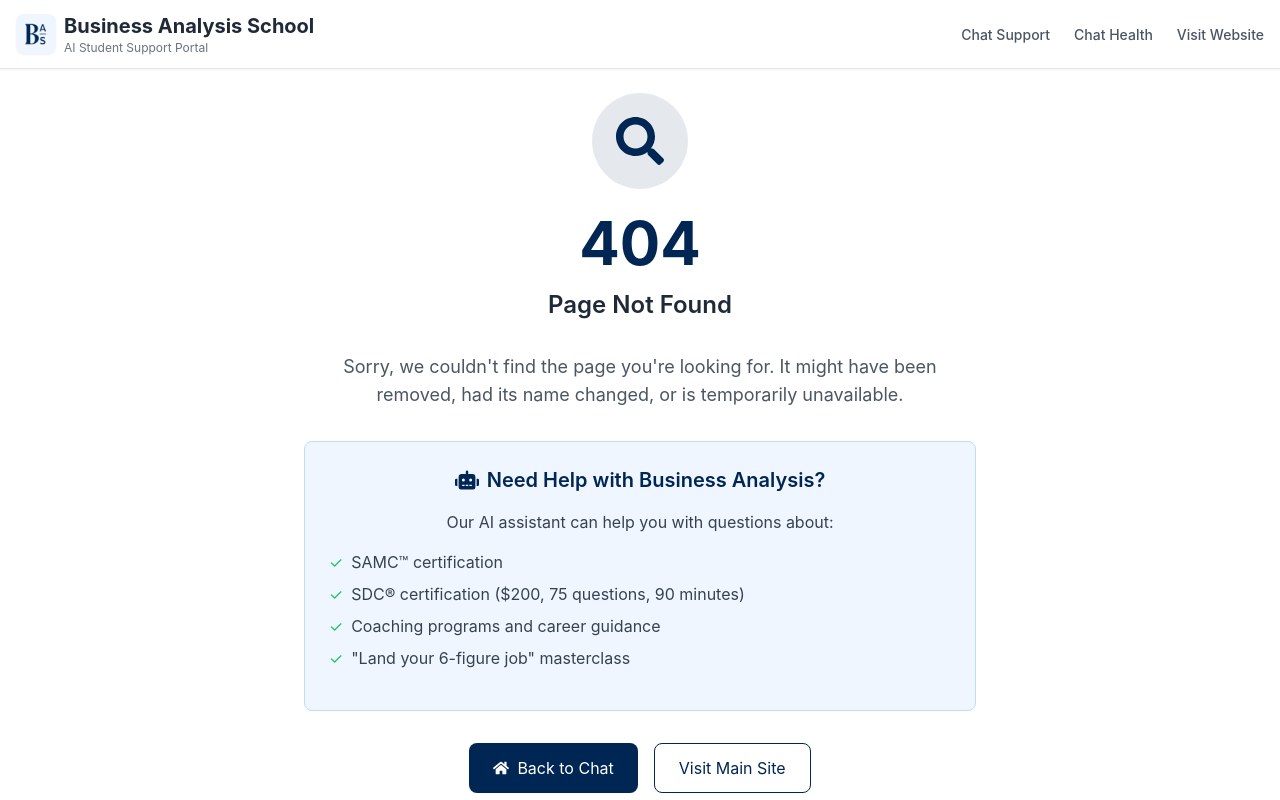
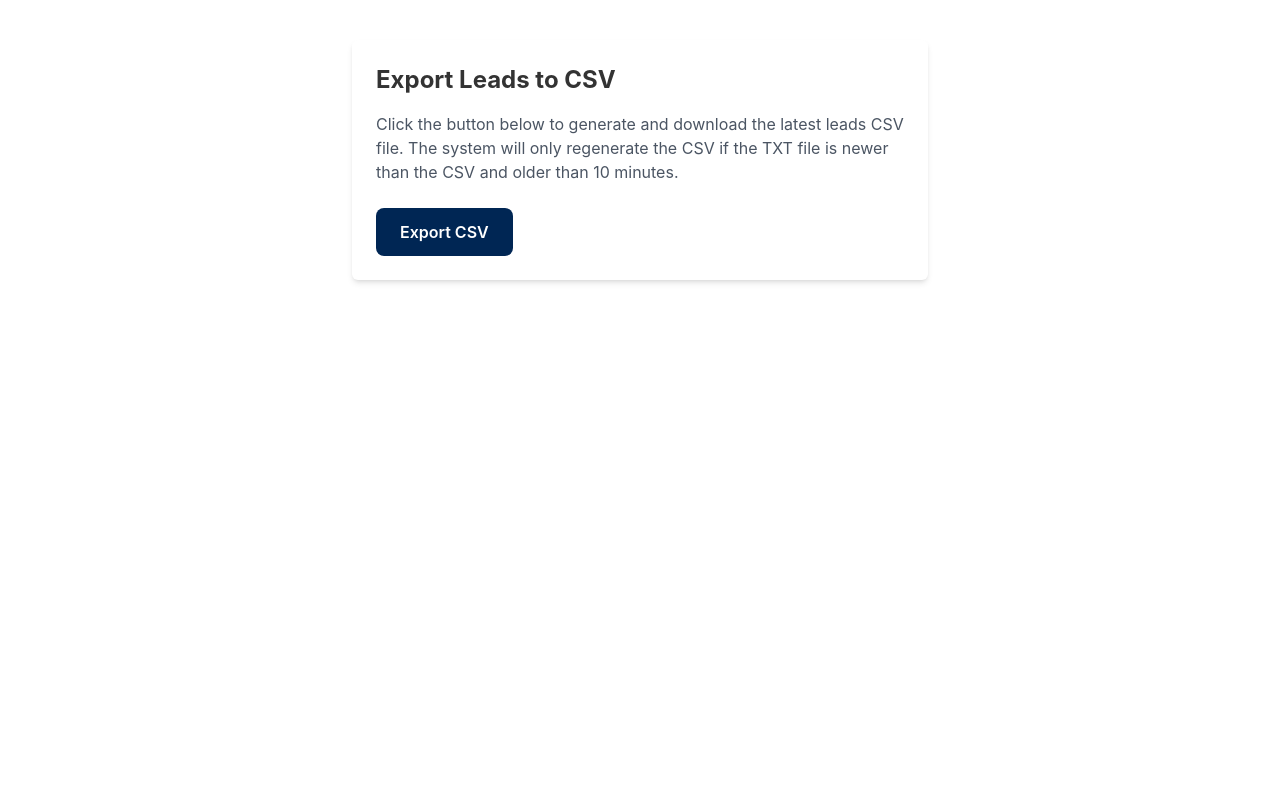
Before and after one commit to pablo-codes/eny-consulting-frontend, a React (Vite) app: page /eny-consulting-frontend/export in a window 1280 px wide. Shown: the top 800 px of the page. Built offline with nearby package versions, Linux system fonts and the light colour scheme.

Commit message:
final config

```diff
--- a/src/App.jsx
+++ b/src/App.jsx
@@ -3,6 +3,7 @@ import { BrowserRouter as Router, Routes, Route } from "react-router-dom";
 import Home from "./pages/Home";
 import Health from "./pages/Health";
 import NotFound from "./pages/NotFound";
+import LeadExportPage from "./pages/LeadExportPage";
 
 function App() {
   return (
@@ -11,6 +12,7 @@ function App() {
         <Route path="/" element={<Home />} />
         <Route path="/health" element={<Health />} />
         <Route path="/home" element={<Home />} />
+        <Route path="/export" element={<LeadExportPage />} />
         <Route path="*" element={<NotFound />} />
       </Routes>
     </Router>
--- a/src/pages/Health.jsx
+++ b/src/pages/Health.jsx
@@ -10,6 +10,7 @@ import {
 } from "react-icons/fa";
 import { checkChatHealth } from "../services/chatService";
 import { checkLeadTrackingHealth } from "../services/leadTrackingService";
+import { Link } from "react-router-dom";
 
 const Health = () => {
   const [chatHealth, setChatHealth] = useState({
@@ -199,6 +200,15 @@ const Health = () => {
           )}
         </div>
 
+        <div className="text-center">
+          <Link
+            to={"/export"}
+            className="flex items-center w-[15%] justify-center mx-auto px-6 py-3 bg-primary text-white rounded-lg hover:bg-opacity-90 transition-all duration-300 transform hover:scale-105 disabled:opacity-50 disabled:cursor-not-allowed"
+          >
+            Export Leads Data
+          </Link>
+        </div>
+
         {/* Service Information */}
         <div className="mt-12 grid grid-cols-1 md:grid-cols-3 gap-6">
           <div className="bg-blue-50 p-4 rounded-lg">
--- /dev/null
+++ b/src/pages/LeadExportPage.jsx
@@ -0,0 +1,69 @@
+import React, { useState } from "react";
+import { exportLeadsToCSV } from "../services/leadTrackingService";
+
+const LeadExportPage = () => {
+  const [isLoading, setIsLoading] = useState(false);
+  const [downloadUrl, setDownloadUrl] = useState("");
+  const [error, setError] = useState(null);
+
+  const handleExportClick = async () => {
+    setIsLoading(true);
+    setError(null);
+    setDownloadUrl("");
+
+    try {
+      const response = await exportLeadsToCSV();
+
+      if (response.data?.url) {
+        setDownloadUrl(response.data.url);
+      } else {
+        setError("CSV could not be generated.");
+      }
+    } catch (err) {
+      console.error("Error exporting CSV:", err);
+      setError("Failed to export CSV. Please try again.");
+    } finally {
+      setIsLoading(false);
+    }
+  };
+
+  return (
+    <div className="max-w-xl mx-auto p-6 bg-white shadow-md rounded-md mt-10">
+      <h1 className="text-2xl font-bold mb-4">Export Leads to CSV</h1>
+      <p className="mb-6 text-gray-600">
+        Click the button below to generate and download the latest leads CSV
+        file. The system will only regenerate the CSV if the TXT file is newer
+        than the CSV and older than 10 minutes.
+      </p>
+
+      <button
+        onClick={handleExportClick}
+        disabled={isLoading}
+        className={`px-6 py-3 rounded-lg text-white font-semibold ${
+          isLoading
+            ? "bg-gray-400 cursor-not-allowed"
+            : "bg-primary hover:bg-primary-dark"
+        }`}
+      >
+        {isLoading ? "Generating CSV..." : "Export CSV"}
+      </button>
+
+      {downloadUrl && (
+        <div className="mt-4">
+          <a
+            href={downloadUrl}
+            target="_blank"
+            rel="noopener noreferrer"
+            className="text-blue-600 hover:underline font-medium"
+          >
+            Download CSV
+          </a>
+        </div>
+      )}
+
+      {error && <div className="mt-4 text-red-600 font-medium">{error}</div>}
+    </div>
+  );
+};
+
+export default LeadExportPage;
```
